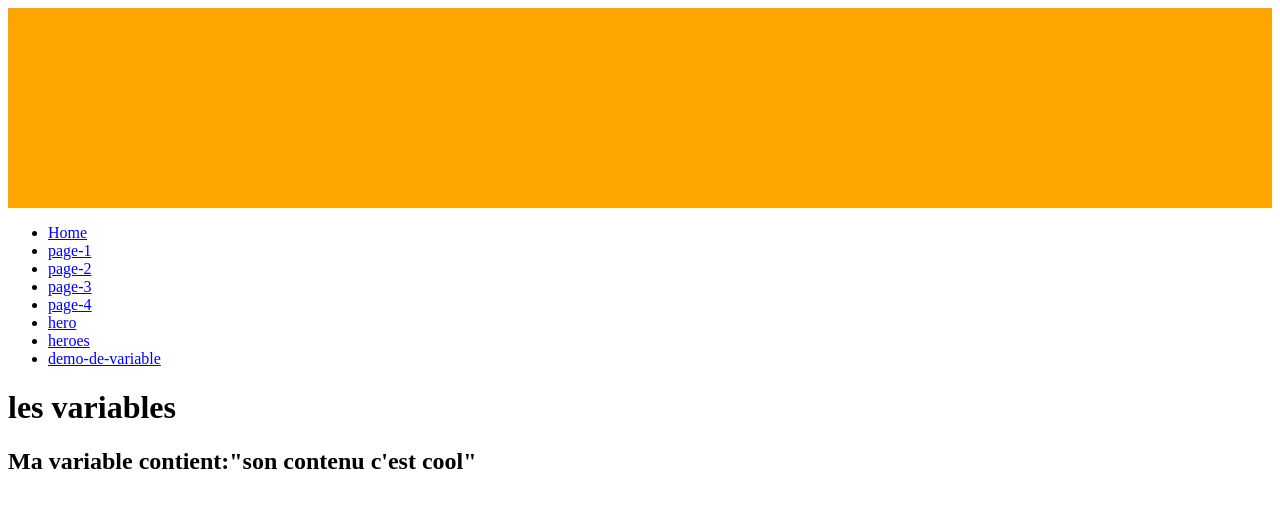
After one commit to guillaume-c62/symfony-vrac, a Symfony app: template templates/pages/variable.html.twig in a window 1280 px wide. The commit adds this page. Shown: the top 508 px of the page. Run offline with Twig, Linux system fonts and the light colour scheme; the template is opened without the code that fills it, so the values that code supplies are empty; some libraries are stand-ins or nearby versions.

```diff
--- a/templates/base.html.twig
+++ b/templates/base.html.twig
@@ -18,6 +18,7 @@
     <li><a href="{{ path("page_Four") }}">page-4</a></li>
     <li><a href="{{ path("hero",{"name":"batman" , "age":38}) }}">hero</a></li>
      <li><a href="{{ path("heroes") }}">heroes</a></li>
+      <li><a href="{{ path("variable") }}">demo-de-variable</a></li>
 </ul>
 </nav>
 
--- /dev/null
+++ b/templates/pages/variable.html.twig
@@ -0,0 +1,15 @@
+{% extends 'base.html.twig'%}
+
+{% block body %}
+<h1>les variables </h1>
+{# pour mettre deux variables #}
+{% set variable, var = "son contenu","c'est cool"  %}
+{# faire une concatenation dans twig altgr +2 pour faire le petit signe #}
+
+<h2>Ma variable contient:"{{ variable ~"  "~ var }}"</h2>
+{# ici c'est une variable qui n'existe pas on va l'afficher #}
+{% if existepas is defined %}
+    <h2>{{ existepas }}</h2>
+{% endif %}
+
+ {% endblock %}
```
Also changed, not shown: src/Controller/TestController.php (+8 -0 lines).
